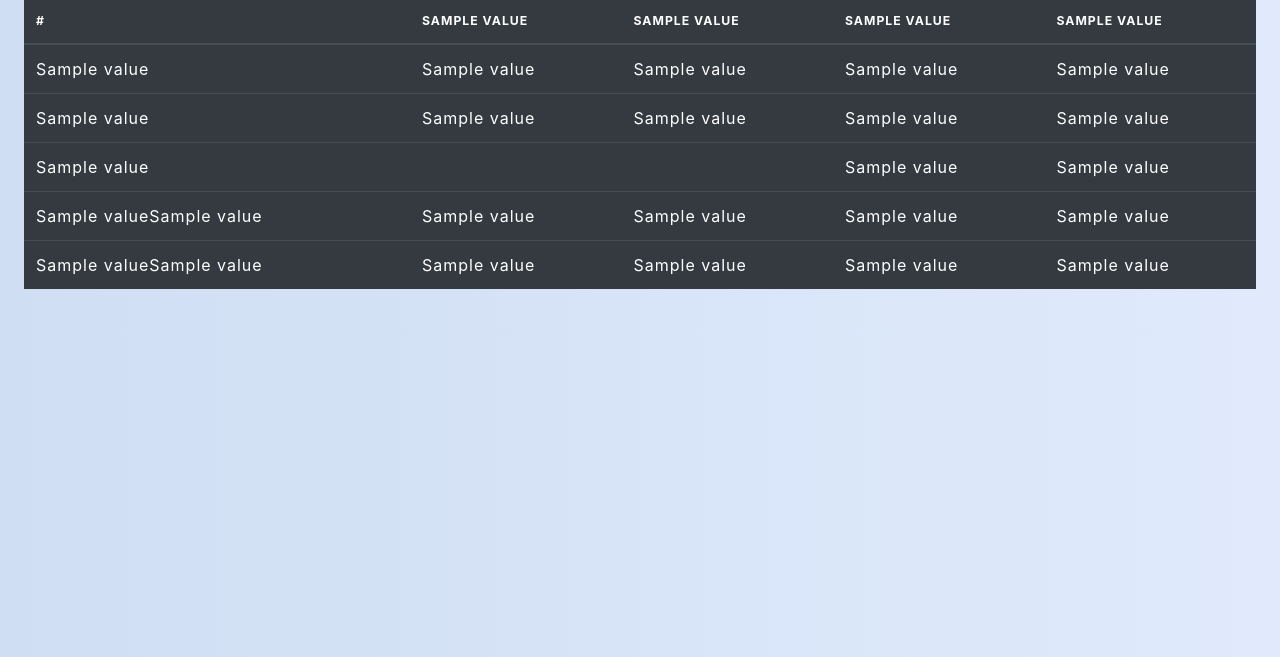
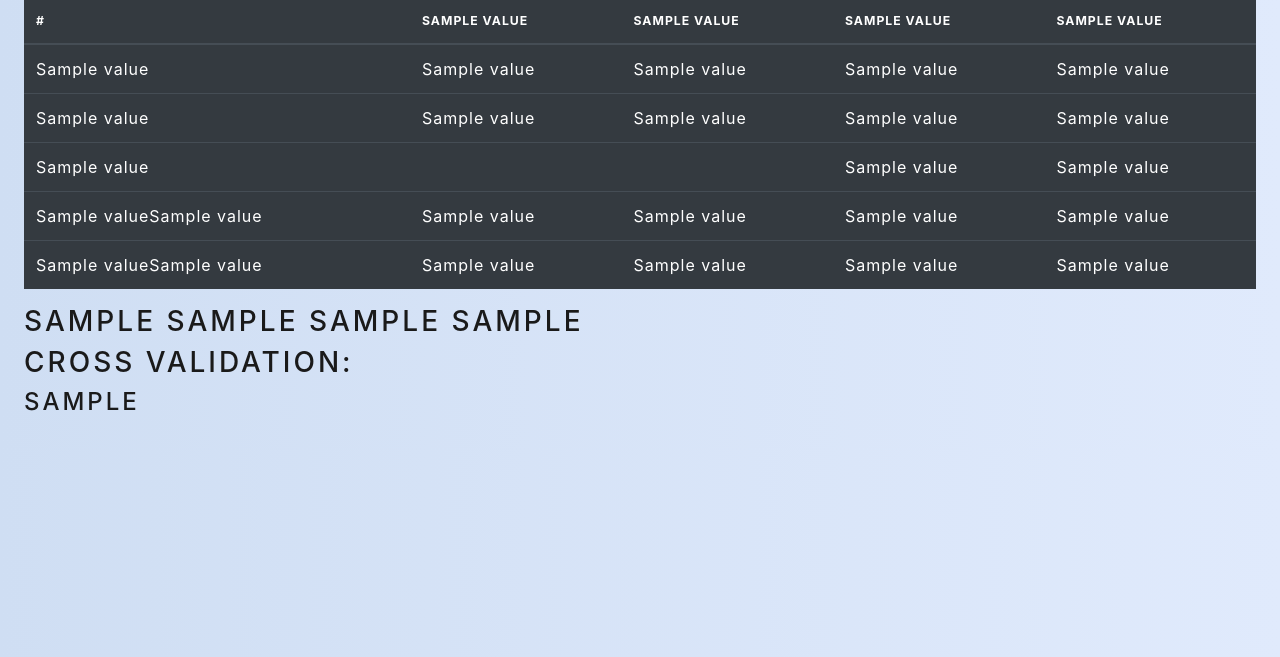
Before and after one commit to AlexanderPrincipe/Flask--MachineLearning-embedded, a Flask app: template templates/svm.html in a window 1280 px wide. Shown: the part 124-781 px from the top of the page. Run offline with Flask 2, Linux system fonts and the light colour scheme; the template is opened without the code that fills it: most values are stand-ins (such as "Sample title", 1, 10 or a date in 2020); parts of the project's set-up code (start-up, migrations or seed data) failed here and were passed over; some libraries are stand-ins or nearby versions.

Commit message:
SVM correcto + cross validation + accuracy

```diff
--- a/app.py
+++ b/app.py
@@ -257,9 +257,13 @@ def svm():
     print (scores)
     print("Accuracy(cross-val): %0.2f (+/- %0.2f)" % (scores.mean(), scores.std() * 2))
 
+    accuracy = ("Accuracy(cross-val): %0.2f (+/- %0.2f)" % (scores.mean(), scores.std() * 2))
     ###############################################################
     clasificacion = classification_report(Y_test,Y_pred)
-    return render_template('svm.html', value = clasificacion.split())
+    return render_template('svm.html',
+        value = clasificacion.split(),
+        value1 = accuracy.split(),
+        value2 = scores)
 
 if __name__ == '__main__':
     app.run(debug=True)
--- a/templates/svm.html
+++ b/templates/svm.html
@@ -71,6 +71,9 @@
           </table>
 
 
+          <h3>{{value1[0]}} {{value1[1]}} {{value1[2]}} {{value1[3]}}</h3>
+          <h3>CROSS VALIDATION:</h3>
+          <h4>{{value2}}</h4>
 
 
     </main>
```
